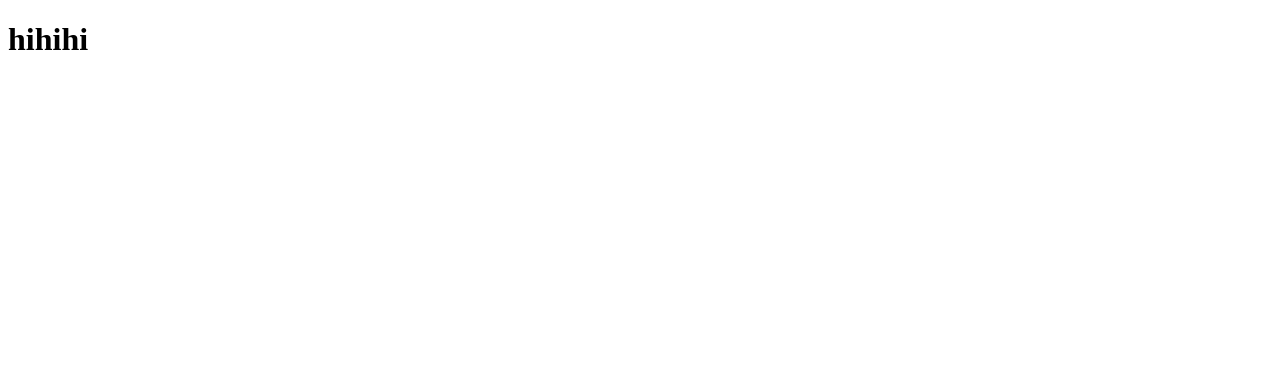
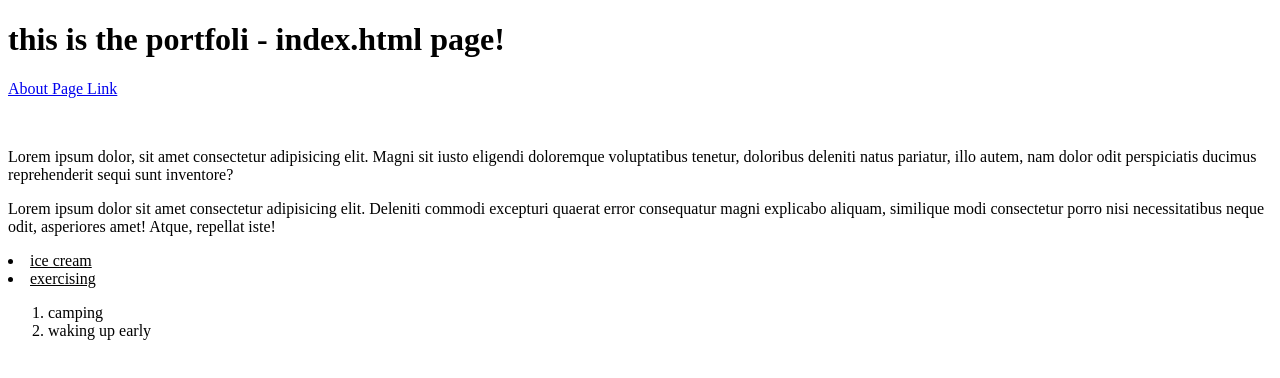
Before and after one commit to meganz30/portfolio-2, a plain HTML site: page index.html in a window 1280 px wide. Drawn offline with Linux system fonts and the light colour scheme.

Commit message:
text etc

```diff
--- a/index.html
+++ b/index.html
@@ -8,7 +8,34 @@
 </head>
 
 <body>
-    <h1>hihihi</h1>
+    <header>
+        <h1>this is the portfoli - index.html page!</h1>
+    </header>
+
+    <p>
+        <a href="about.html">About Page Link</a>
+    </p>
+    <p>
+        <img src="" alt="">
+    </p>
+
+
+    <p>Lorem ipsum dolor, sit amet consectetur adipisicing elit. Magni sit iusto eligendi doloremque voluptatibus
+        tenetur, doloribus deleniti natus pariatur, illo autem, nam dolor odit perspiciatis ducimus reprehenderit sequi
+        sunt inventore?</p>
+    <p>Lorem ipsum dolor sit amet consectetur adipisicing elit. Deleniti commodi excepturi quaerat error consequatur
+        magni explicabo aliquam, similique modi consectetur porro nisi necessitatibus neque odit, asperiores amet!
+        Atque, repellat iste!</p>
+
+    <u>
+        <li>ice cream</li>
+        <li>exercising</li>
+    </u>
+
+    <ol>
+        <li>camping</li>
+        <li>waking up early</li>
+    </ol>
 </body>
 
 </html>
```
Also changed, not shown: about.html (+16 -1 lines).
